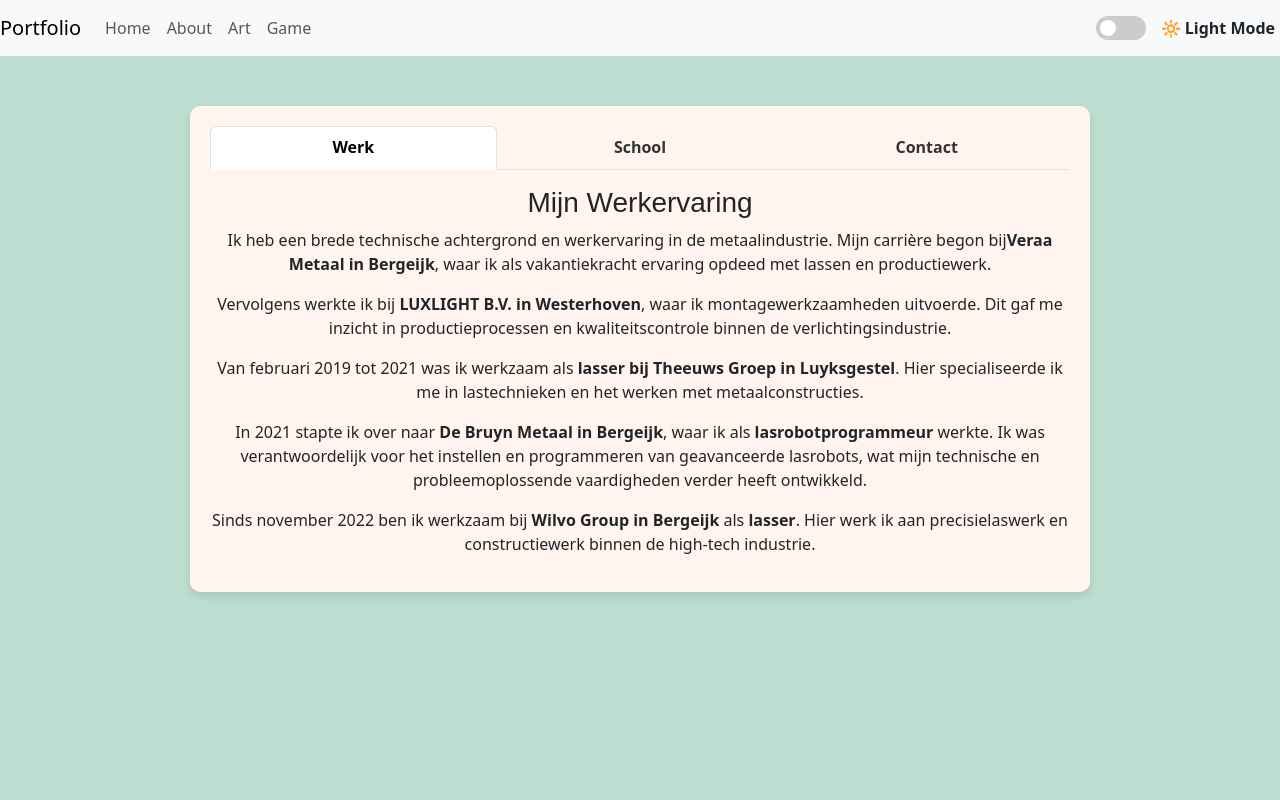
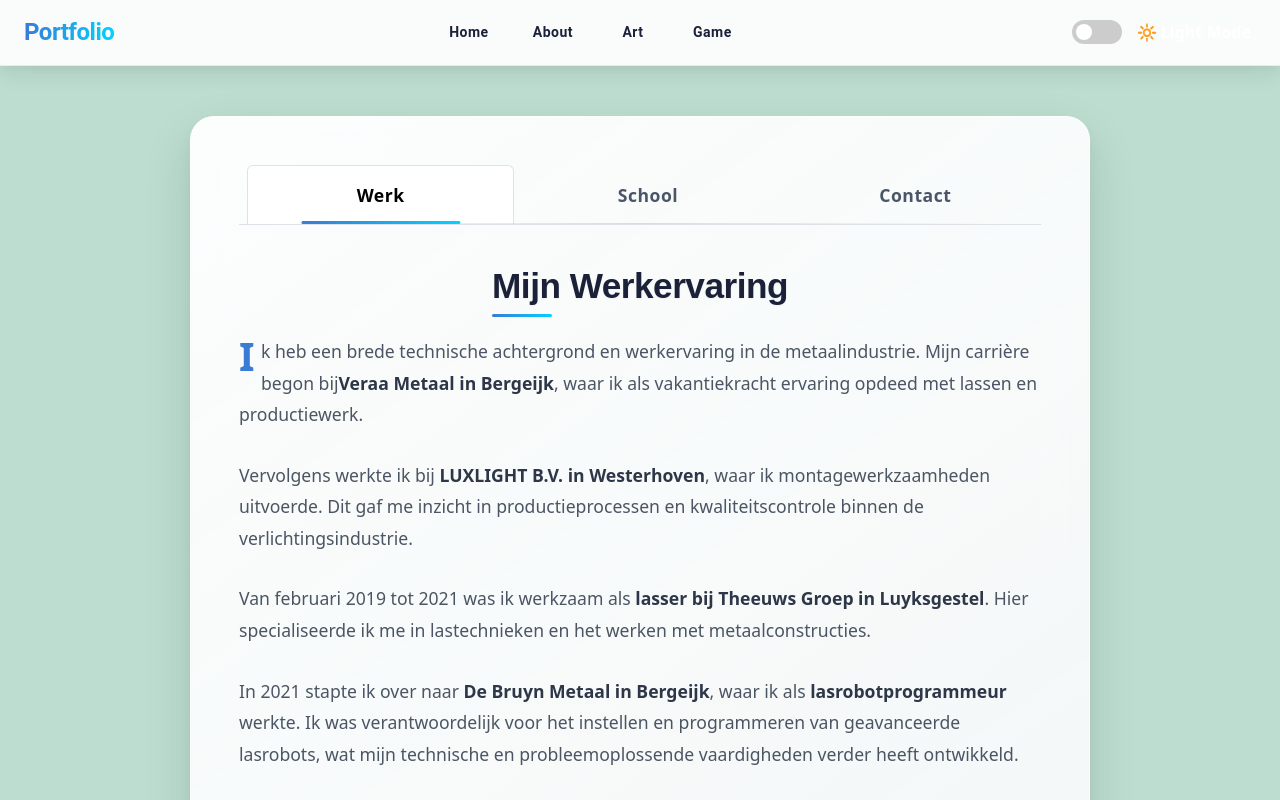
Before and after one commit to TomGijsbers/reactPorto, a React (Vite) app in the folder porto/: page /about in a window 1280 px wide. Shown: the top 800 px of the page. Built offline with nearby package versions, Linux system fonts and the light colour scheme.

Commit message:
update api

```diff
--- a/porto/src/Routes.jsx
+++ b/porto/src/Routes.jsx
@@ -2,7 +2,7 @@
 import Home from "./views/Home";
 import About from "./views/About";
 import Art from "./views/Art";
-import Game from "./views/Game";
+import Game from "./views/game"; // Add this import
 
 const AppRoutes = () => {
   return (
--- a/porto/src/component/Nav.jsx
+++ b/porto/src/component/Nav.jsx
@@ -1,25 +1,117 @@
+import { AppBar, Toolbar, Typography, Button, Box } from "@mui/material";
 import { Link } from "react-router-dom";
-import Nav from "react-bootstrap/Nav";
-import Navbar from "react-bootstrap/Navbar";
 import ThemeToggle from "./ThemeToggle";
+import { styled } from "@mui/material/styles";
+import { useTheme } from "@mui/material/styles";
+
+// Custom styled components for luxury appearance
+const LuxuryAppBar = styled(AppBar)(({ theme }) => ({
+  background: "rgba(255, 255, 255, 0.9)",
+  backdropFilter: "blur(20px)",
+  boxShadow: "0 8px 20px rgba(17, 24, 39, 0.08), 0 4px 8px rgba(0, 0, 0, 0.03)",
+  borderBottom: "1px solid rgba(226, 232, 240, 0.8)",
+  transition: "all 0.4s cubic-bezier(0.165, 0.84, 0.44, 1)",
+
+  // Dark mode styling
+  ...(theme.palette.mode === 'dark' && {
+    background: "rgba(15, 23, 42, 0.9)",
+    borderBottom: "1px solid rgba(51, 65, 85, 0.5)",
+    boxShadow: "0 8px 20px rgba(0, 0, 0, 0.2), 0 4px 8px rgba(0, 0, 0, 0.15)"
+  })
+}));
+
+const NavButton = styled(Button)(({ theme }) => ({
+  borderRadius: "12px",
+  padding: "8px 16px",
+  textTransform: "none",
+  fontWeight: 600,
+  letterSpacing: "0.5px",
+  transition: "all 0.3s ease",
+  position: "relative",
+  overflow: "hidden",
+  color: theme.palette.mode === 'light' ? '#1a2138' : '#e2e8f0', // Explicitly set text color
+
+  "&:hover": {
+    background: "rgba(58, 123, 213, 0.08)",
+    transform: "translateY(-2px)",
+    color: theme.palette.mode === 'light' ? '#3a7bd5' : '#38bdf8', // Hover text color
+  },
+
+  "&::after": {
+    content: '""',
+    position: "absolute",
+    bottom: "0",
+    left: "50%",
+    width: "0%",
+    height: "2px",
+    background: "linear-gradient(90deg, #3a7bd5, #00d2ff)",
+    transition: "all 0.3s ease",
+    borderRadius: "2px",
+    transform: "translateX(-50%)",
+  },
+
+  "&:hover::after": {
+    width: "80%",
+  },
+
+  // Dark mode styling
+  ...(theme.palette.mode === 'dark' && {
+    "&:hover": {
+      background: "rgba(56, 189, 248, 0.08)",
+      transform: "translateY(-2px)",
+      color: '#38bdf8',
+    },
+    "&::after": {
+      background: "linear-gradient(90deg, #38bdf8, #0ea5e9)",
+    }
+  })
+}));
+
+const BrandLogo = styled(Typography)(({ theme }) => ({
+  fontWeight: 700,
+  background: "linear-gradient(90deg, #3a7bd5, #00d2ff)",
+  WebkitBackgroundClip: "text",
+  WebkitTextFillColor: "transparent",
+  letterSpacing: "-0.5px",
+  transition: "all 0.3s ease",
+
+  "&:hover": {
+    transform: "scale(1.05)",
+  },
+
+  // Dark mode styling
+  ...(theme.palette.mode === 'dark' && {
+    background: "linear-gradient(90deg, #38bdf8, #0ea5e9)",
+    WebkitBackgroundClip: "text",
+    WebkitTextFillColor: "transparent",
+  })
+}));
+
+const NavBarContainer = styled(Toolbar)({
+  padding: "12px 24px",
+});
 
 const NavBar = () => {
+  const theme = useTheme();
+
   return (
-    <Navbar expand="lg" className="bg-body-tertiary">
-      <Navbar.Brand as={Link} to="/">Portfolio</Navbar.Brand>
-      <Navbar.Toggle aria-controls="basic-navbar-nav" />
-      <Navbar.Collapse id="basic-navbar-nav">
-        <Nav className="me-auto">
-          <Nav.Link as={Link} to="/">Home</Nav.Link>
-          <Nav.Link as={Link} to="/about">About</Nav.Link>
-          <Nav.Link as={Link} to="/art">Art</Nav.Link>
-          <Nav.Link as={Link} to="/game">Game</Nav.Link>
-        </Nav>
+    <LuxuryAppBar position="sticky" elevation={0}>
+      <NavBarContainer sx={{ display: "flex", justifyContent: "space-between" }}>
+        <BrandLogo variant="h5" component={Link} to="/" sx={{ textDecoration: 'none' }}>
+          Portfolio
+        </BrandLogo>
 
-        {/* 🔹 Toggle voor Dark/Light Mode rechts in de navbar */}
+        <Box sx={{ display: "flex", gap: 1.5 }}>
+          <NavButton component={Link} to="/">Home</NavButton>
+          <NavButton component={Link} to="/about">About</NavButton>
+          <NavButton component={Link} to="/art">Art</NavButton>
+          <NavButton component={Link} to="/game">Game</NavButton>
+        </Box>
+
+        {/* 🔹 Rechts uitgelijnde toggle */}
         <ThemeToggle />
-      </Navbar.Collapse>
-    </Navbar>
+      </NavBarContainer>
+    </LuxuryAppBar>
   );
 };
 
--- a/porto/src/views/Game.jsx
+++ b/porto/src/views/Game.jsx
@@ -1,6 +1,7 @@
 import React, { useEffect, useState } from "react";
 import NavBar from "../component/Nav";
 import { getQoutes } from "../apis/philoApi";
+import "./css/Game.css"; // Make sure to import the CSS
 
 const Game = () => {
     const [quotesList, setQuotesList] = useState([]);
@@ -82,8 +83,9 @@
                                 {feedback}
                             </p>
                         )}
-                        {/* 🔹 Next Question Button */}
-                        <button className="next-button" onClick={nextQuote} disabled={!selectedAnswer}>Volgende vraag</button>
+                        <button className="next-button" onClick={nextQuote} disabled={!selectedAnswer}>
+                            Volgende vraag
+                        </button>
                     </div>
                 ) : (
                     <p>Geen quotes beschikbaar.</p>
--- a/porto/src/views/css/About.css
+++ b/porto/src/views/css/About.css
@@ -1,104 +1,292 @@
+/* Premium Luxury Styling for About Page */
+
 .tabs-container {
     max-width: 900px;
-    margin: auto;
-    padding: 20px;
-    background: #FFF5EE;
-    box-shadow: 0px 4px 8px rgba(0, 0, 0, 0.1);
-    border-radius: 10px;
+    margin: 3rem auto;
+    padding: 3rem;
+    background: linear-gradient(145deg, rgba(255, 255, 255, 0.95), rgba(250, 250, 252, 0.9));
+    backdrop-filter: blur(20px);
+    border-radius: 24px;
+    box-shadow: 0 20px 50px rgba(17, 24, 39, 0.12), 0 10px 20px rgba(0, 0, 0, 0.05);
+    border: 1px solid rgba(255, 255, 255, 0.8);
+    transition: all 0.4s cubic-bezier(0.165, 0.84, 0.44, 1);
 }
 
+/* Premium Tab Navigation */
 .nav-tabs {
     justify-content: center;
-    border-bottom: 2px solid #ddd;
+    border-bottom: none;
+    margin-bottom: 2.5rem;
+    position: relative;
+}
+
+.nav-tabs::after {
+    content: '';
+    position: absolute;
+    bottom: 0;
+    left: 5%;
+    width: 90%;
+    height: 1px;
+    background: linear-gradient(90deg, transparent, rgba(203, 213, 224, 0.8), transparent);
 }
 
 .nav-tabs .nav-link {
-    font-weight: 700;
-    color: #060606;
+    font-weight: 600;
+    color: #4a5568;
+    padding: 1rem 1.5rem;
+    margin: 0 0.5rem;
+    border: none;
+    position: relative;
+    transition: all 0.3s ease;
+    letter-spacing: 0.5px;
+    font-size: 1.1rem;
+    border-radius: 12px 12px 0 0;
 }
+
 .nav-tabs .nav-link:hover {
-    font-weight: 700;
-    color: #005832;
+    color: #3a7bd5;
+    background-color: rgba(58, 123, 213, 0.05);
 }
 
 .nav-tabs .nav-link.active {
-    color: #004225;
-    border-bottom: 3px solid #004225;
-    background-color: #d0e0d0;
+    color: #3a7bd5;
+    font-weight: 700;
+    background: transparent;
+    border-bottom: none;
 }
 
-.form-container {
-    padding: 20px;
-    background: #fff;
-    border-radius: 10px;
-    box-shadow: 0px 4px 8px rgba(0, 0, 0, 0.1);
+.nav-tabs .nav-link.active::after {
+    content: '';
+    position: absolute;
+    bottom: 0;
+    left: 50%;
+    transform: translateX(-50%);
+    width: 60%;
+    height: 3px;
+    background: linear-gradient(90deg, #3a7bd5, #00d2ff);
+    border-radius: 2px;
+    z-index: 2;
 }
 
-button {
-    display: block;
-    width: 100%;
-    /* background-color: #004225; */
-    /* color: white; */
-    padding: 10px;
-    border-radius: 5px;
-    border: none;
-    font-size: 16px;
+/* Tab Content Styling */
+.tab-content {
+    padding: 1.5rem 0;
 }
 
-
-/* 🔹 Standaard styling voor Tabs */
-.nav-tabs .nav-link {
-    color: #333;
-    border: none;
-    transition: color 0.3s ease, background-color 0.3s ease;
+.tab-pane h3 {
+    font-size: 2.2rem;
+    color: #1a2138;
+    margin-bottom: 1.8rem;
+    font-weight: 700;
+    letter-spacing: -0.5px;
+    text-shadow: 0 1px 2px rgba(0, 0, 0, 0.05);
+    position: relative;
+    display: inline-block;
 }
 
-.nav-tabs .nav-link.active {
-    color: #004225;
-    border-bottom: 3px solid #004225;
-    background: none;
+.tab-pane h3::after {
+    content: '';
+    position: absolute;
+    bottom: -10px;
+    left: 0;
+    width: 60px;
+    height: 3px;
+    background: linear-gradient(90deg, #3a7bd5, #00d2ff);
+    border-radius: 2px;
 }
 
-/* 🔹 Dark Mode voor Tabs */
-/* 🔹 Dark Mode voor Tabs */
+.tab-pane p {
+    color: #4b5563;
+    line-height: 1.8;
+    font-size: 1.1rem;
+    margin-bottom: 1.8rem;
+    text-align: left;
+}
+
+.tab-pane strong {
+    color: #2d3748;
+    font-weight: 600;
+}
+
+/* Contact Form Styling */
+.form-container {
+    padding: 2rem;
+    background: rgba(255, 255, 255, 0.7);
+    border-radius: 16px;
+    box-shadow: 0 8px 20px rgba(0, 0, 0, 0.05);
+    border: 1px solid rgba(226, 232, 240, 0.8);
+}
+
+.form-container h3 {
+    margin-bottom: 2rem;
+}
+
+.form-label {
+    font-weight: 600;
+    color: #2d3748;
+    margin-bottom: 0.5rem;
+    font-size: 1rem;
+}
+
+.form-control {
+    border-radius: 12px;
+    border: 1px solid #e2e8f0;
+    padding: 0.8rem 1.2rem;
+    box-shadow: 0 2px 4px rgba(0, 0, 0, 0.02);
+    transition: all 0.3s ease;
+    background: rgba(255, 255, 255, 0.9);
+}
+
+.form-control:focus {
+    border-color: #3a7bd5;
+    box-shadow: 0 0 0 3px rgba(58, 123, 213, 0.2);
+}
+
+.form-control::placeholder {
+    color: #a0aec0;
+}
+
+.btn-primary {
+    background: linear-gradient(135deg, #3a7bd5, #00d2ff);
+    border: none;
+    padding: 1rem 1.8rem;
+    border-radius: 12px;
+    font-size: 1.1rem;
+    font-weight: 600;
+    cursor: pointer;
+    transition: all 0.3s ease;
+    box-shadow: 0 10px 20px rgba(58, 123, 213, 0.2);
+    letter-spacing: 0.5px;
+    margin-top: 1rem;
+    width: auto;
+    display: inline-block;
+}
+
+.btn-primary:hover:not(:disabled) {
+    background: linear-gradient(135deg, #2563eb, #0ea5e9);
+    transform: translateY(-3px);
+    box-shadow: 0 15px 25px rgba(58, 123, 213, 0.25);
+}
+
+.btn-primary:active:not(:disabled) {
+    transform: translateY(-1px);
+    box-shadow: 0 5px 15px rgba(58, 123, 213, 0.25);
+}
+
+.btn-primary:disabled {
+    background: linear-gradient(135deg, #94a3b8, #cbd5e0);
+    cursor: not-allowed;
+    box-shadow: none;
+    opacity: 0.7;
+}
+
+/* Dark Mode Styling */
 .dark-mode .tabs-container {
-    background: #1e1e1e; /* Donkerdere achtergrond voor beter contrast */
-    box-shadow: 0px 6px 15px rgba(0, 0, 0, 0.6); /* Meer schaduw voor 3D-effect */
-    border-radius: 12px;
+    background: linear-gradient(145deg, rgba(30, 41, 59, 0.95), rgba(15, 23, 42, 0.9));
+    border: 1px solid rgba(51, 65, 85, 0.5);
+    box-shadow: 0 20px 50px rgba(0, 0, 0, 0.3), 0 10px 20px rgba(0, 0, 0, 0.2);
+}
+
+.dark-mode .nav-tabs {
+    border-bottom-color: rgba(51, 65, 85, 0.5);
+}
+
+.dark-mode .nav-tabs::after {
+    background: linear-gradient(90deg, transparent, rgba(51, 65, 85, 0.8), transparent);
 }
 
 .dark-mode .nav-tabs .nav-link {
-    color: #b3b3b3; /* Lichtgrijze tekst voor betere leesbaarheid */
-    background-color: #2a2a2a;
-    border: 1px solid #444;
-    border-radius: 5px;
+    color: #94a3b8;
 }
 
 .dark-mode .nav-tabs .nav-link:hover {
-    background-color: #3a3a3a;
-    color: #fff;
+    color: #38bdf8;
+    background-color: rgba(56, 189, 248, 0.1);
 }
 
 .dark-mode .nav-tabs .nav-link.active {
-    color: #66b2ff;
-    background-color: #3a3a3a;
-    border-bottom: 3px solid #66b2ff;
+    color: #38bdf8;
+    background: transparent;
 }
 
-.dark-mode .tab-content {
-    background-color: #2a2a2a;
-    color: #e0e0e0;
-    border: 1px solid #444;
-    box-shadow: 0px 4px 12px rgba(0, 0, 0, 0.5);
+.dark-mode .nav-tabs .nav-link.active::after {
+    background: linear-gradient(90deg, #38bdf8, #0ea5e9);
 }
 
-/* 🔹 Verbeterde leesbaarheid voor tekst */
-.dark-mode h3,
-.dark-mode p,
-.dark-mode li {
-    color: #e0e0e0;
+.dark-mode .tab-pane h3 {
+    color: #f1f5f9;
+    text-shadow: 0 1px 3px rgba(0, 0, 0, 0.2);
 }
 
-.dark-mode strong {
-    color: #ffffff;
+.dark-mode .tab-pane h3::after {
+    background: linear-gradient(90deg, #38bdf8, #0ea5e9);
 }
+
+.dark-mode .tab-pane p {
+    color: #cbd5e1;
+}
+
+.dark-mode .tab-pane strong {
+    color: #f1f5f9;
+}
+
+.dark-mode .form-container {
+    background: rgba(30, 41, 59, 0.7);
+    border: 1px solid rgba(51, 65, 85, 0.5);
+}
+
+.dark-mode .form-label {
+    color: #cbd5e1;
+}
+
+.dark-mode .form-control {
+    background: rgba(30, 41, 59, 0.8);
+    border: 1px solid rgba(51, 65, 85, 0.8);
+    color: #e2e8f0;
+}
+
+.dark-mode .form-control:focus {
+    border-color: #38bdf8;
+    box-shadow: 0 0 0 3px rgba(56, 189, 248, 0.2);
+}
+
+.dark-mode .form-control::placeholder {
+    color: #64748b;
+}
+
+.dark-mode .btn-primary {
+    background: linear-gradient(135deg, #38bdf8, #0ea5e9);
+}
+
+.dark-mode .btn-primary:hover:not(:disabled) {
+    background: linear-gradient(135deg, #0ea5e9, #0284c7);
+}
+
+/* Additional luxury touches */
+.tab-pane > p:first-of-type {
+    position: relative;
+}
+
+.tab-pane > p:first-of-type::first-letter {
+    font-size: 2.5rem;
+    font-weight: 700;
+    color: #3a7bd5;
+    padding-right: 0.2rem;
+    float: left;
+    line-height: 1;
+    margin-right: 0.2rem;
+}
+
+/* Decorative elements */
+.form-container::before {
+    content: '';
+    position: absolute;
+    top: 20px;
+    right: 20px;
+    width: 100px;
+    height: 100px;
+    background: linear-gradient(135deg, rgba(58, 123, 213, 0.1), rgba(0, 210, 255, 0.05));
+    border-radius: 50%;
+    z-index: 0;
+    opacity: 0.5;
+}
--- a/porto/src/views/css/Game.css
+++ b/porto/src/views/css/Game.css
@@ -1,52 +1,84 @@
 .construction-card {
-    background: rgba(255, 255, 255, 0.95);
-    backdrop-filter: blur(10px);
-    border-radius: 20px;
-    box-shadow: 0 8px 32px rgba(31, 38, 135, 0.15);
-    padding: 2rem;
-    max-width: 800px;
-    width: 90%;
-    margin: 2rem auto;
+    background: linear-gradient(145deg, rgba(255, 255, 255, 0.95), rgba(250, 250, 252, 0.9));
+    backdrop-filter: blur(20px);
+    border-radius: 24px;
+    box-shadow: 0 20px 50px rgba(17, 24, 39, 0.12), 0 10px 20px rgba(0, 0, 0, 0.05);
+    padding: 3.5rem;
+    max-width: 900px;
+    width: 92%;
+    margin: 3rem auto;
     text-align: center;
-    transition: all 0.3s ease;
+    transition: all 0.4s cubic-bezier(0.165, 0.84, 0.44, 1);
+    border: 1px solid rgba(255, 255, 255, 0.8);
 }
 
 .game-title {
-    font-size: 2.5rem;
-    color: #2c3e50;
-    margin-bottom: 1.5rem;
-    font-weight: 700;
+    font-size: 3rem;
+    color: #1a2138;
+    margin-bottom: 1.8rem;
+    font-weight: 800;
+    letter-spacing: -0.5px;
+    text-shadow: 0 1px 2px rgba(0, 0, 0, 0.05);
+    position: relative;
+    display: inline-block;
+}
+
+.game-title::after {
+    content: '';
+    position: absolute;
+    bottom: -10px;
+    left: 50%;
+    transform: translateX(-50%);
+    width: 80px;
+    height: 3px;
+    background: linear-gradient(90deg, #3a7bd5, #00d2ff);
+    border-radius: 2px;
 }
 
 .game-question {
-    font-size: 1.4rem;
-    color: #34495e;
-    margin: 2rem 0;
-    line-height: 1.6;
+    font-size: 1.6rem;
+    color: #2d3748;
+    margin: 2.5rem 0;
+    line-height: 1.7;
+    font-weight: 500;
+    padding: 1rem;
+    background: rgba(255, 255, 255, 0.7);
+    border-radius: 16px;
+    box-shadow: 0 4px 12px rgba(0, 0, 0, 0.03);
+    border: 1px solid rgba(226, 232, 240, 0.8);
 }
 
 .game-author {
-    color: #7f8c8d;
+    color: #5a6787;
     font-style: italic;
-    margin-bottom: 2rem;
+    margin-bottom: 2.5rem;
+    font-size: 1.1rem;
+    letter-spacing: 0.5px;
+}
+
+.options-container {
+    padding: 0.5rem;
+    max-width: 85%;
+    margin: 0 auto;
 }
 
 .option-item {
     position: relative;
     display: flex;
     align-items: center;
-    padding: 1.2rem;
-    margin: 0.8rem 0;
-    background: rgba(255, 255, 255, 0.8);
-    border-radius: 16px;
-    border: 2px solid transparent;
+    padding: 1.4rem 1.8rem;
+    margin: 1rem 0;
+    background: rgba(255, 255, 255, 0.9);
+    border-radius: 18px;
+    border: 1px solid rgba(226, 232, 240, 0.8);
     transition: all 0.3s ease;
+    box-shadow: 0 4px 12px rgba(0, 0, 0, 0.03);
 }
 
 .option-item:hover {
-    border-color: #3498db;
-    transform: translateY(-2px);
-    box-shadow: 0 4px 15px rgba(52, 152, 219, 0.1);
+    border-color: #3a7bd5;
+    transform: translateY(-3px);
+    box-shadow: 0 10px 20px rgba(58, 123, 213, 0.1);
 }
 
 .option-item input[type="radio"] {
@@ -57,12 +89,13 @@
 
 .option-label {
     position: relative;
-    padding-left: 35px;
+    padding-left: 40px;
     cursor: pointer;
-    font-size: 1.1rem;
-    color: #2c3e50;
+    font-size: 1.2rem;
+    color: #2d3748;
     width: 100%;
     text-align: left;
+    font-weight: 500;
 }
 
 .option-label:before {
@@ -71,12 +104,13 @@
     left: 0;
     top: 50%;
     transform: translateY(-50%);
-    width: 24px;
-    height: 24px;
-    border: 2px solid #3498db;
+    width: 26px;
+    height: 26px;
+    border: 2px solid #cbd5e0;
     border-radius: 50%;
     background: white;
     transition: all 0.3s ease;
+    box-shadow: 0 2px 4px rgba(0, 0, 0, 0.05);
 }
 
 .option-label:after {
@@ -85,10 +119,10 @@
     left: 6px;
     top: 50%;
     transform: translateY(-50%);
-    width: 16px;
-    height: 16px;
+    width: 18px;
+    height: 18px;
     border-radius: 50%;
-    background: #3498db;
+    background: linear-gradient(135deg, #3a7bd5, #00d2ff);
     opacity: 0;
     transition: all 0.3s ease;
 }
@@ -98,69 +132,133 @@
 }
 
 .option-item input[type="radio"]:checked + .option-label:before {
-    border-color: #3498db;
+    border-color: #3a7bd5;
     background: white;
 }
 
 .option-item input[type="radio"]:checked ~ .option-label {
-    color: #3498db;
+    color: #2b6cb0;
     font-weight: 600;
 }
 
 .option-item input[type="radio"]:checked ~ .option-item {
-    border-color: #3498db;
-    background: rgba(52, 152, 219, 0.05);
+    border-color: #3a7bd5;
+    background: rgba(58, 123, 213, 0.05);
 }
 
 .feedback {
-    font-size: 1.2rem;
-    padding: 1rem;
-    border-radius: 12px;
-    margin: 1.5rem 0;
+    font-size: 1.3rem;
+    padding: 1.2rem;
+    border-radius: 16px;
+    margin: 2rem 0;
+    font-weight: 600;
+    letter-spacing: 0.5px;
+    box-shadow: 0 4px 12px rgba(0, 0, 0, 0.05);
 }
 
 .feedback.correct {
-    background: rgba(46, 213, 115, 0.15);
-    color: #2ed573;
+    background: linear-gradient(135deg, rgba(46, 213, 115, 0.12), rgba(46, 213, 115, 0.05));
+    color: #10b981;
+    border: 1px solid rgba(16, 185, 129, 0.2);
 }
 
 .feedback.incorrect {
-    background: rgba(255, 71, 87, 0.15);
-    color: #ff4757;
+    background: linear-gradient(135deg, rgba(255, 71, 87, 0.12), rgba(255, 71, 87, 0.05));
+    color: #ef4444;
+    border: 1px solid rgba(239, 68, 68, 0.2);
 }
 
 .next-button {
-    background: #3498db;
+    background: linear-gradient(135deg, #3a7bd5, #00d2ff);
     color: white;
     border: none;
-    padding: 1rem 2rem;
-    border-radius: 12px;
-    font-size: 1.1rem;
+    padding: 1.2rem 2.5rem;
+    border-radius: 14px;
+    font-size: 1.2rem;
     font-weight: 600;
     cursor: pointer;
-    transition: all 0.2s ease;
+    transition: all 0.3s ease;
+    box-shadow: 0 10px 20px rgba(58, 123, 213, 0.2);
+    letter-spacing: 0.5px;
+    margin-top: 1rem;
 }
 
 .next-button:hover:not(:disabled) {
-    background: #2980b9;
-    transform: translateY(-2px);
+    background: linear-gradient(135deg, #2563eb, #0ea5e9);
+    transform: translateY(-3px);
+    box-shadow: 0 15px 25px rgba(58, 123, 213, 0.25);
+}
+
+.next-button:active:not(:disabled) {
+    transform: translateY(-1px);
+    box-shadow: 0 5px 15px rgba(58, 123, 213, 0.25);
 }
 
 .next-button:disabled {
-    background: #bdc3c7;
+    background: linear-gradient(135deg, #94a3b8, #cbd5e0);
     cursor: not-allowed;
+    box-shadow: none;
 }
 
 /* Loading state */
 .loading {
-    font-size: 1.2rem;
-    color: #7f8c8d;
-    margin: 2rem 0;
+    font-size: 1.3rem;
+    color: #64748b;
+    margin: 2.5rem 0;
+    display: flex;
+    align-items: center;
+    justify-content: center;
+}
+
+.loading::before {
+    content: '';
+    width: 24px;
+    height: 24px;
+    margin-right: 12px;
+    border: 3px solid rgba(203, 213, 224, 0.3);
+    border-top-color: #3a7bd5;
+    border-radius: 50%;
+    animation: spinner 0.8s linear infinite;
+}
+
+@keyframes spinner {
+    to {
+        transform: rotate(360deg);
+    }
 }
 
 /* Error state */
 .error {
-    color: #e74c3c;
-    font-size: 1.2rem;
-    margin: 2rem 0;
+    color: #e11d48;
+    font-size: 1.3rem;
+    margin: 2.5rem 0;
+    padding: 1.5rem;
+    background: rgba(225, 29, 72, 0.05);
+    border-radius: 16px;
+    border: 1px solid rgba(225, 29, 72, 0.1);
 }
+
+/* Additional luxury touches */
+p {
+    color: #4b5563;
+    line-height: 1.6;
+    font-size: 1.1rem;
+    margin-bottom: 1.5rem;
+}
+
+/* Premium, rounded question container */
+.game-content {
+    position: relative;
+    z-index: 1;
+}
+
+.game-content:before {
+    content: 'Quiz';
+    position: absolute;
+    top: -20px;
+    left: 0;
+    font-size: 6rem;
+    color: rgba(58, 123, 213, 0.1);
+    font-family: Georgia, serif;
+    z-index: -1;
+}
```
Also changed, not shown: porto/package.json (+7 -0 lines), porto/src/apis/philoApi.js (+7 -2 lines), 1 other file (tests, documents, lock files or other folders).
